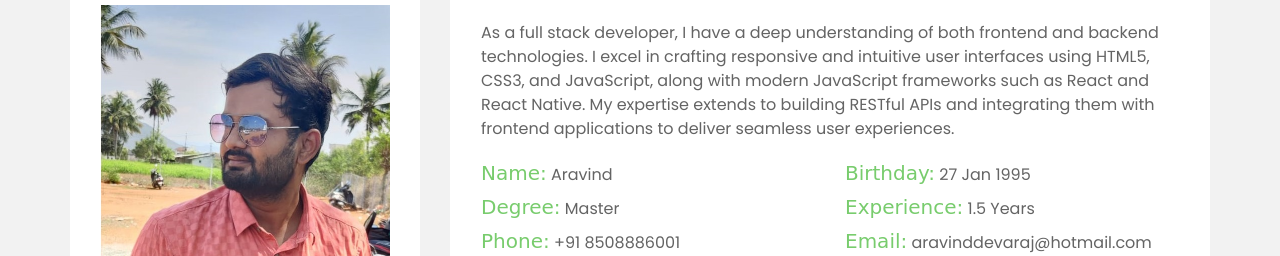
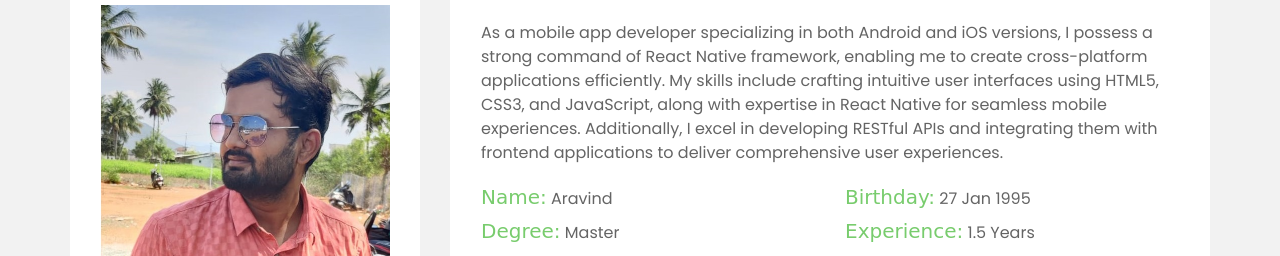
Before and after one commit to aravind3566/Portfolio, a plain HTML site: page index.html in a window 1280 px wide. Shown: the part 127-383 px from the top of the page. Drawn offline with nearby package versions, Linux system fonts and the light colour scheme; a web font is replaced by a local one.

Commit message:
Update index.html

```diff
--- a/index.html
+++ b/index.html
@@ -79,13 +79,7 @@
             </div>
             <div class="col-12">
               <p>
-                As a full stack developer, I have a deep understanding of both
-                frontend and backend technologies. I excel in crafting
-                responsive and intuitive user interfaces using HTML5, CSS3, and
-                JavaScript, along with modern JavaScript frameworks such as
-                React and React Native. My expertise extends to building RESTful
-                APIs and integrating them with frontend applications to deliver
-                seamless user experiences.
+               As a mobile app developer specializing in both Android and iOS versions, I possess a strong command of React Native framework, enabling me to create cross-platform applications efficiently. My skills include crafting intuitive user interfaces using HTML5, CSS3, and JavaScript, along with expertise in React Native for seamless mobile experiences. Additionally, I excel in developing RESTful APIs and integrating them with frontend applications to deliver comprehensive user experiences.
               </p>
               <div class="row">
                 <div class="col-sm-6 py-1">
```
